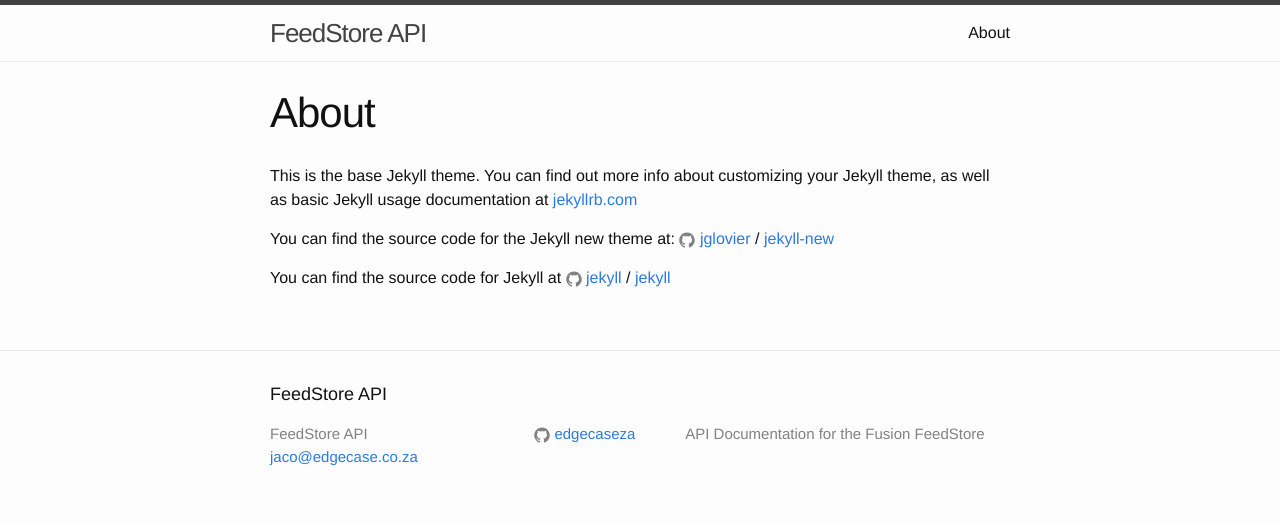
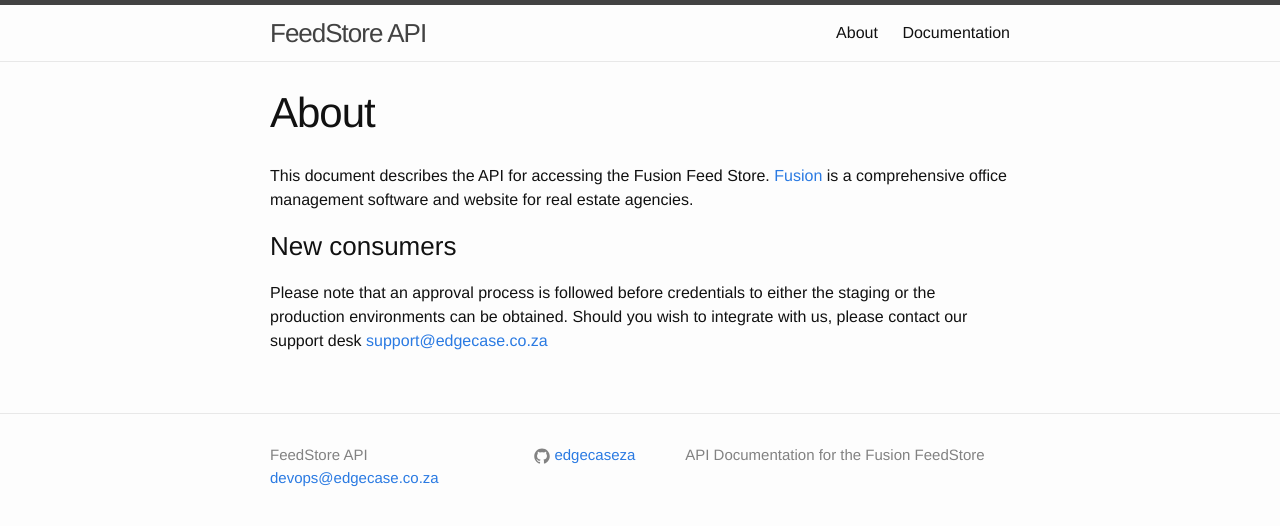
Before and after one commit to EdgeCaseZA/FeedStoreAPI, a Jekyll site: the page built from about.md, in a window 1280 px wide. Shown: the top 526 px of the page. Built offline with Jekyll 4.4.1, drawn with Linux system fonts in a browser that asks for light colours.

Commit message:
Converting from word to markdown

```diff
--- a/_config.yml
+++ b/_config.yml
@@ -7,11 +7,11 @@
 
 # Site settings
 title: FeedStore API
-email: jaco@edgecase.co.za
+email: devops@edgecase.co.za
 description: > # this means to ignore newlines until "baseurl:"
   API Documentation for the Fusion FeedStore
 baseurl: "/FeedStoreAPI" # the subpath of your site, e.g. /blog
-url: "http://edgecasez.github.io" # the base hostname & protocol for your site
+url: "http://edgecaseza.github.io" # the base hostname & protocol for your site
 twitter_username:
 github_username:  edgecaseza
 
--- a/_includes/footer.html
+++ b/_includes/footer.html
@@ -1,8 +1,6 @@
 <footer class="site-footer">
 
   <div class="wrapper">
-
-    <h2 class="footer-heading">{{ site.title }}</h2>
 
     <div class="footer-col-wrapper">
       <div class="footer-col footer-col-1">
@@ -36,3 +34,5 @@
   </div>
 
 </footer>
+
+<script async defer id="github-bjs" src="https://buttons.github.io/buttons.js"></script>
--- a/_includes/header.html
+++ b/_includes/header.html
@@ -3,6 +3,9 @@
   <div class="wrapper">
 
     <a class="site-title" href="{{ site.baseurl }}/">{{ site.title }}</a>
+    <div class="watch">
+      <a class="github-button page-link" href="https://github.com/edgecaseza/FeedStoreAPI" data-count-href="/edgecaseza/FeedStoreAPI/watchers" data-count-api="/repos/edgecaseza/FeedStoreAPI#subscribers_count" data-count-aria-label="# watchers on GitHub" aria-label="Watch edgecaseza/FeedStoreAPI on GitHub">Watch</a>
+    </div>
 
     <nav class="site-nav">
       <a href="#" class="menu-icon">
--- a/_sass/_layout.scss
+++ b/_sass/_layout.scss
@@ -21,6 +21,16 @@
     &,
     &:visited {
         color: $grey-color-dark;
+    }
+}
+
+.watch {
+    margin-top: 1.2em;
+    margin-left: 0.5em;
+    display: inline-block;
+
+    a {
+        opacity: 0;
     }
 }
 
--- a/about.md
+++ b/about.md
@@ -4,12 +4,13 @@
 permalink: /about/
 ---
 
-This is the base Jekyll theme. You can find out more info about customizing your Jekyll theme, as well as basic Jekyll usage documentation at [jekyllrb.com](http://jekyllrb.com/)
+This document describes the API for accessing the Fusion Feed Store.
+[Fusion](http://www.fusionagency.co.za/) is a comprehensive office management
+software and website for real estate agencies.
 
-You can find the source code for the Jekyll new theme at:
-{% include icon-github.html username="jglovier" %} /
-[jekyll-new](https://github.com/jglovier/jekyll-new)
+### New consumers
 
-You can find the source code for Jekyll at
-{% include icon-github.html username="jekyll" %} /
-[jekyll](https://github.com/jekyll/jekyll)
+Please note that an approval process is followed before credentials to either
+the staging or the production environments can be obtained. Should you wish to
+integrate with us, please contact our support desk
+[support@edgecase.co.za](mailto:support@edgecase.co.za)
```
Also changed, not shown: documentation.md (added, +45 -0 lines), 2 other files.
